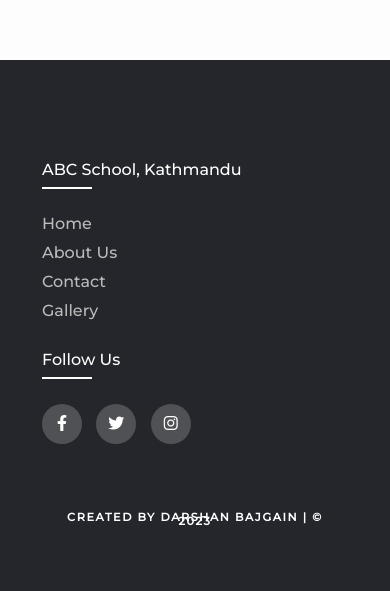
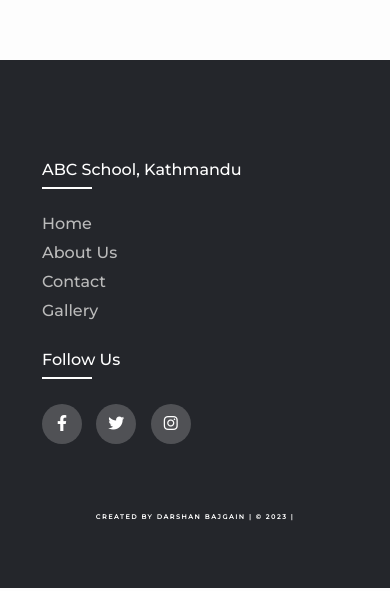
Before and after one commit to darshanbajgain/StaticSinglePageSchoolWebsite, a plain HTML site: page index.html in a window 390 px wide. Shown: the part 5046-5637 px from the top of the page. Drawn offline with Linux system fonts and the light colour scheme; a web font is replaced by a local one.

Commit message:
few small changes made

```diff
--- a/css/header-footer.css
+++ b/css/header-footer.css
@@ -260,11 +260,12 @@ header {
     color: #fff;
     font-weight: 700;
     text-align: center;
-    font-size: 0.7rem;
+    font-size: 0.6rem;
     line-height: 0.2rem;
     letter-spacing: 0.1rem;
     text-transform: uppercase;
   }
+
 
   /*------------------------------------------------------------------------------------------------------------------------------------------*/
   /*------------------------------------responsive media queries------for footer--------------------------------------------------------------*/
@@ -284,6 +285,15 @@ header {
     .footer-col {
       width: 100%;
     }
+    .creator {
+      font-size: 0.4rem;
+    }
   }
 
+  @media(max-width: 433px) {
+
+    .creator {
+      font-size: 0.38.5rem;
+    }
+  }
   /*---------------------------------------------/ THE END /-----------/ CODED BY DARSHAN BAJGAIN /-----------------------------------------------*/
--- a/index.html
+++ b/index.html
@@ -232,7 +232,7 @@
             </div>
 
             <div class="creator">
-                <span>Created by Darshan Bajgain | &copy; 2023</span>
+                <span>Created by Darshan Bajgain | &copy; 2023 |</span>
             </div>
         </div>
     </footer>
```
